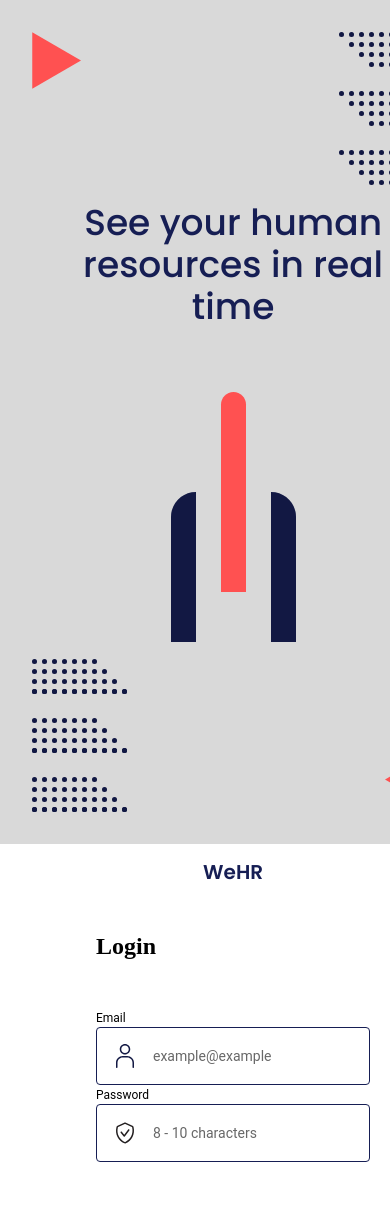
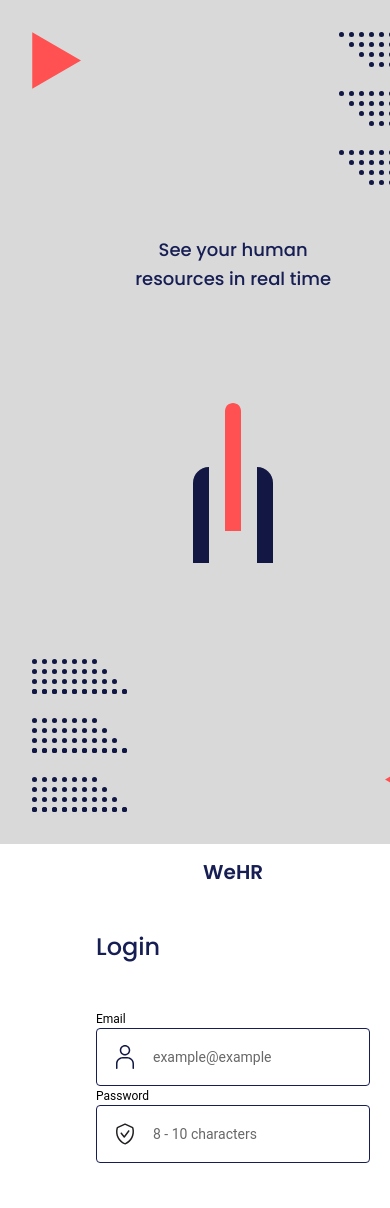
Before and after one commit to samuelleitee/We-HR, a React (Vite) app: page / in a window 390 px wide. Shown: the top 1208 px of the page. Built offline with nearby package versions, Linux system fonts and the light colour scheme.

Commit message:
fix: navigation and styles of Login
Co-authored-by: PauloBezz <paulo.bezerra2057@gmail.com>

```diff
--- a/src/pages/Login/index.jsx
+++ b/src/pages/Login/index.jsx
@@ -8,7 +8,7 @@ import {
   PointsLeft,
   PointsRight,
 } from "../../components/IconLogin";
-import { Routes, Route, useNavigation } from "react-router-dom";
+import { Routes, Route } from "react-router-dom";
 import { TextLogo } from "../../components/TextLogo";
 import { Oauth } from "../../components/Oauth";
 
@@ -51,7 +51,7 @@ export function Login() {
             path="/"
             element={
               <>
-                <h1>Login</h1>
+                <h1 className={styles.loginTitle}>Login</h1>
                 <LoginForm />
               </>
             }
@@ -73,18 +73,17 @@ export function Login() {
 }
 
 function LoginForm() {
-  // const navigation = useNavigation();
-
   const handleSubmit = (event) => {
     event.preventDefault();
+    navigation.navigate("/dashboard")
   };
 
   const handleNavigate = () => {
-    // navigation.navigate("/password-recovery")
+    navigation.navigate("/password-recovery")
   };
 
   return (
-    <form action="">
+    <form onSubmit={handleSubmit}>
       <div>
         <Input name="email" type="email" placeholder="example@example" />
         <Input
@@ -95,7 +94,7 @@ function LoginForm() {
       </div>
 
       <div className={styles.buttonContainer}>
-        <LoginButton text="LOGIN" dark type="submit" onClick={handleSubmit} />
+        <LoginButton text="LOGIN" dark type="submit" />
         <LoginButton
           text="FORGET PASSWORD?"
           type="button"
@@ -108,18 +107,12 @@ function LoginForm() {
 }
 
 function PasswordRecoveryForm() {
-  // const navigation = useNavigation();
-
-  const handleSubmit = (event) => {
-    event.preventDefault();
-  };
-
   const handleNavigate = () => {
-    // navigation.navigate("/login")
+    navigation.navigate("/")
   };
 
   return (
-    <form action="">
+    <form onSubmit={handleNavigate}>
       <div>
         <Input name="email" type="email" placeholder="example@example" />
         <Input
@@ -134,7 +127,7 @@ function PasswordRecoveryForm() {
           text="RECOVER PASSWORD"
           dark
           type="submit"
-          onClick={handleSubmit}
+          onClick={handleNavigate}
         />
         <LoginButton
           text="BACK TO LOGIN"
--- a/src/pages/Login/styles.module.css
+++ b/src/pages/Login/styles.module.css
@@ -98,10 +98,15 @@
   .container {
     grid-template-columns: 1fr;
   }
+
+  .logo h1 {
+    font: var(--title-medium);
+    text-align: center;
+    max-width: 220px;
+    color: var(--tertiary-color);
+  }
+
+  .logo svg {
+    width: 80px;
+  }
 }
-
-/* @media screen and (max-width: 834px) {
-  .container {
-    grid-template-columns: 1fr;
-  }
-} */
```
